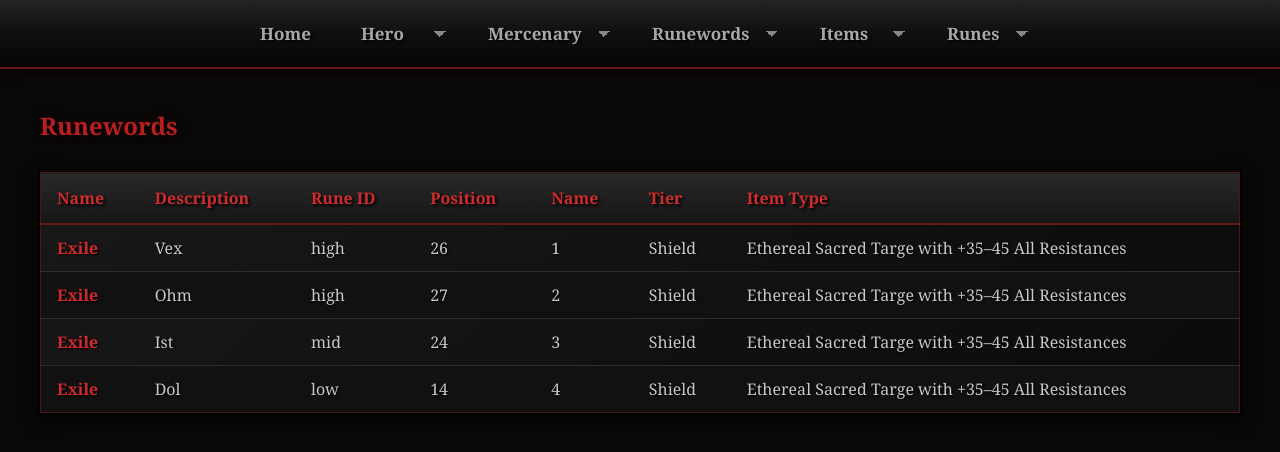
After one commit to Bjarnshargl/HeroPlanner, a Flask app: page /show_runewords in a window 1280 px wide. The commit adds this page. Shown: the top 452 px of the page. Run offline with Flask 3, Linux system fonts and the light colour scheme; some libraries are stand-ins or nearby versions.

Commit message:
did many things!

```diff
--- a/app.py
+++ b/app.py
@@ -1,5 +1,5 @@
 from cs50 import SQL
-from flask import Flask, redirect, render_template
+from flask import Flask, redirect, render_template, request
 
 app = Flask(__name__)
 
@@ -27,14 +27,15 @@ def show_items():
     items = db.execute("""SELECT i.id,
                                  i.name,
                                  it.name as type,
-                                 i.item_class,
+                                 ic.name as item_class,
                                  i.runeword_id,
                                  i.ethereal,
                                  i.url,
                                  i.comment
                           FROM items i
                                    JOIN item_types it ON it.id = i.type
-                          ORDER BY i.type, i.name""")
+                                   JOIN item_classes ic ON ic.id = i.item_class
+                          ORDER BY i.type, i.name;""")
     return render_template("show_items.html", items=items)
 
 
@@ -78,5 +79,101 @@ def delete_hero():
     return render_template("delete_hero.html")
 
 
+@app.route("/show_runewords")
+def show_runewords():
+    runewords = db.execute("""
+                           SELECT rw.name AS runeword_name, rw.description, rr.rune_id, rr.position, r.name AS rune_name, r.tier, it.name as item_type
+                           FROM runewords rw
+                                    JOIN runeword_runes rr
+                                         ON rw.name = rr.name
+                                    JOIN runes r
+                                         ON r.id = rr.rune_id
+                                    JOIN item_types it
+                                         ON it.id = rw.item_type
+                           ORDER BY rw.name, rr.position;""")
+    return render_template("show_runewords.html", runewords=runewords)
+
+
+@app.route("/create_runewords", methods=["GET", "POST"])
+def create_runewords():
+    item_types = db.execute("SELECT id, name FROM item_types ORDER BY name ASC;")
+
+    runes = db.execute("SELECT id, name, tier FROM runes;")
+    runewords = db.execute("SELECT name FROM runewords;")
+
+    if request.method == "POST":
+        # This is the runewords part:
+
+        name = str(request.form.get("name"))
+        item_type_id = request.form.get("item_type_id")
+        description = request.form.get("description")
+
+        db_name = db.execute("SELECT name FROM runewords WHERE name = ?", name)
+        print(db_name)
+
+        if name is not None and item_type_id is not None and description is not None:
+            if db_name != name:
+                db.execute("INSERT INTO runewords (name, item_type, description) VALUES (?, ?, ?)", name, item_type_id,
+                           description)
+            else:
+                print("runeword already exists")
+
+        # Here comes the runeword runes part:
+
+
+        rw_name = str(request.form.get("rw_name"))
+        rune_id_1 = request.form.get("rune_id_1")
+        rune_id_2 = request.form.get("rune_id_2")
+        rune_id_3 = request.form.get("rune_id_3")
+        rune_id_4 = request.form.get("rune_id_4")
+        rune_id_5 = request.form.get("rune_id_5")
+        rune_id_6 = request.form.get("rune_id_6")
+
+        if rw_name is not None:
+            if rune_id_1 is not None:
+                db.execute("INSERT INTO runeword_runes (name, rune_id, position) VALUES (?, ?, ?)", rw_name, rune_id_1, 1)
+
+            if rune_id_2 is not None:
+                db.execute("INSERT INTO runeword_runes (name, rune_id, position) VALUES (?, ?, ?)", rw_name, rune_id_2, 2)
+
+            if rune_id_3 is not None:
+                db.execute("INSERT INTO runeword_runes (name, rune_id, position) VALUES (?, ?, ?)", rw_name, rune_id_3, 3)
+
+            if rune_id_4 is not None:
+                db.execute("INSERT INTO runeword_runes (name, rune_id, position) VALUES (?, ?, ?)", rw_name, rune_id_4, 4)
+
+            if rune_id_5 is not None:
+                db.execute("INSERT INTO runeword_runes (name, rune_id, position) VALUES (?, ?, ?)", rw_name, rune_id_5, 5)
+
+            if rune_id_6 is not None:
+                db.execute("INSERT INTO runeword_runes (name, rune_id, position) VALUES (?, ?, ?)", rw_name, rune_id_6, 6)
+
+        return render_template("create_runewords.html", item_types=item_types, runes=runes, runewords=runewords)
+    else:
+        return render_template("create_runewords.html", item_types=item_types, runes=runes, runewords=runewords)
+
+
+@app.route("/delete_runewords", methods=["GET", "POST"])
+def delete_runewords():
+    runewords = db.execute("SELECT name FROM runewords;")
+
+    if request.method == "POST":
+        name = str(request.form.get("name"))
+        runeword = request.form.get("runeword")
+        runeword_list = request.form.get("runeword_list")
+
+        if runeword_list == "1":
+            db.execute("DELETE FROM runeword_runes WHERE name = ?", name)
+
+        if runeword == "1":
+            db.execute("DELETE FROM runewords WHERE name = ?", name)
+
+        return render_template("delete_runewords.html", runewords=runewords)
+
+    else:
+        runewords = db.execute("SELECT name FROM runewords;")
+        return render_template("delete_runewords.html", runewords=runewords)
+
+
 if __name__ == '__main__':
     app.run()
--- a/templates/layout.html
+++ b/templates/layout.html
@@ -29,6 +29,14 @@
             </select>
         </label>
         <label>
+            <select name="runewords" onchange="window.location.href=this.value;">
+                <option disabled selected>Runewords</option>
+                <option value="{{ url_for('show_runewords') }}">Show</option>
+                <option value="{{ url_for('create_runewords') }}">Create</option>
+                <option value="{{ url_for('delete_runewords') }}">Delete</option>
+            </select>
+        </label>
+        <label>
             <select name="items" onchange="window.location.href=this.value;">
                 <option disabled selected>Items</option>
                 <option value="{{ url_for('show_items') }}">Show</option>
--- /dev/null
+++ b/templates/show_runewords.html
@@ -0,0 +1,37 @@
+{% extends "layout.html" %}
+
+{% block title %}
+    Hero Planner
+{% endblock %}
+
+{% block content %}
+    <div class="section">
+        <h2>Runewords</h2>
+        <table>
+            <thead>
+            <tr>
+                <th>Name</th>
+                <th>Description</th>
+                <th>Rune ID</th>
+                <th>Position</th>
+                <th>Name</th>
+                <th>Tier</th>
+                <th>Item Type</th>
+            </tr>
+            </thead>
+            <tbody>
+            {% for runeword in runewords %}
+                <tr>
+                    <td>{{ runeword.runeword_name }}</td>
+                    <td>{{ runeword.rune_name }}</td>
+                    <td>{{ runeword.tier }}</td>
+                    <td>{{ runeword.rune_id }}</td>
+                    <td>{{ runeword.position }}</td>
+                    <td>{{ runeword.item_type }}</td>
+                    <td>{{ runeword.description }}</td>
+                </tr>
+            {% endfor %}
+            </tbody>
+        </table>
+    </div>
+{% endblock %}
```
Also changed, not shown: static/sql/base_data.sql (+10 -9 lines), static/sql/create_tables.sql (+8 -15 lines), static/sql/example_data.sql (+17 -0 lines), templates/create_runewords.html (added, +96 -0 lines), templates/delete_runewords.html (added, +43 -0 lines), templates/show_items.html (+3 -4 lines), instance/hero.db, static/images/runes/runeword_delete.png (added).
